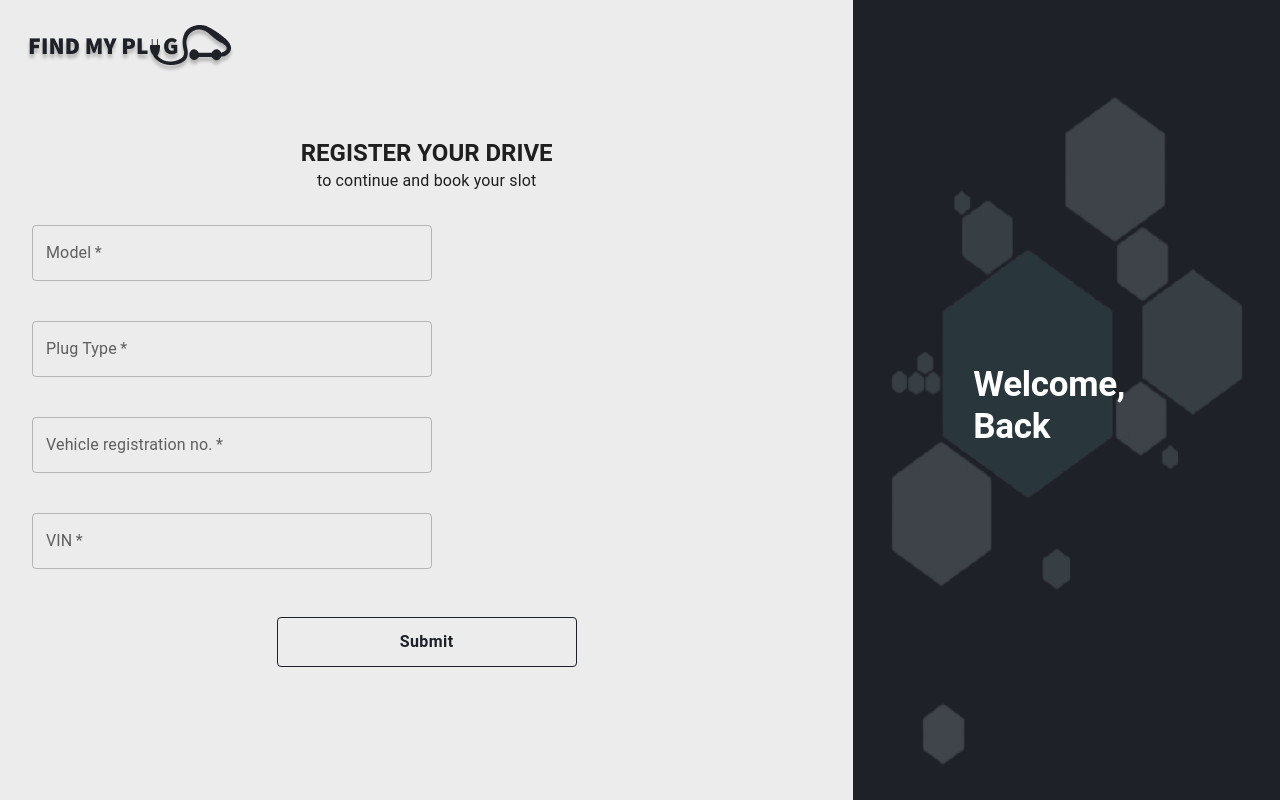
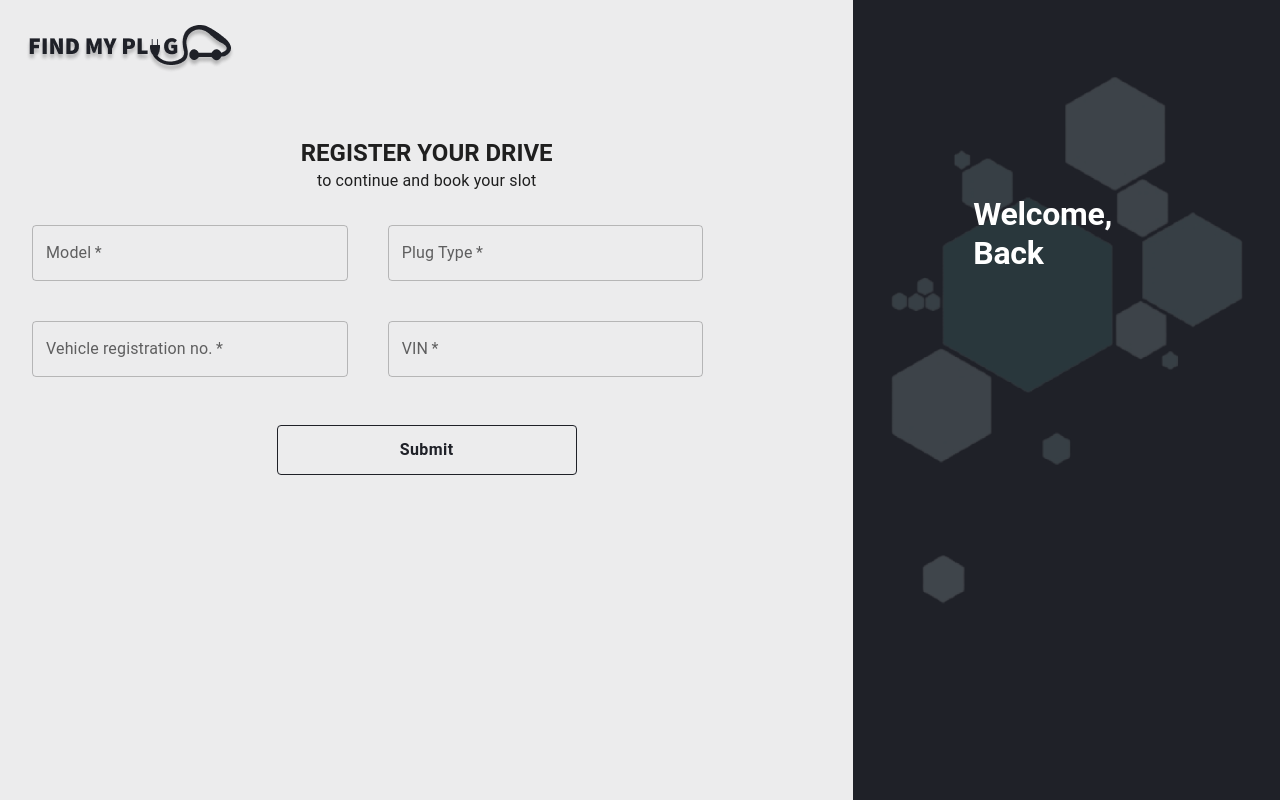
Before and after one commit to talkshrey/EV-Slot-Booking-Frontend, a React (Create React App) app: page /details in a window 1280 px wide. Built offline with nearby package versions, Linux system fonts and the light colour scheme; sample sign-in values are in the browser's storage.

Commit message:
Private routing added in other pages

```diff
--- a/src/App.js
+++ b/src/App.js
@@ -3,16 +3,17 @@ import SignInSide from "./pages/Signup/Signup";
 import Review from "./pages/Review/Review";
 import { Route, Routes } from "react-router";
 import { MuiThemeProvider, createTheme } from '@material-ui/core/styles';
-import { BrowserRouter as Router } from "react-router-dom";
+import { BrowserRouter as Router, Outlet, Navigate } from "react-router-dom";
 import Landing from "./pages/Landing/Landing";
 import Details from "./pages/CarDetails/Details";
 
 
 function App() {
 
-//   if(!token) {
-//     return <LoginSide setToken={setToken} />
-//   }
+	const PrivateRoute = () => {
+		const token = localStorage.getItem('token')
+		return token? <Outlet/> : <Navigate to="/login"/>
+	}
 
 	const theme = createTheme({
 		palette: {
@@ -30,42 +31,23 @@ function App() {
 				<Routes>
 					<Route exact path='/login' element={<LoginSide />} />
 					<Route path='/signup' element={<SignInSide />} />
-					<Route path='/review' element={<Review />} />
-					<Route exact path='/' element={<Landing />} />
-					<Route exact path='/details' element={<Details />} />
+
+					<Route path='/' element={<PrivateRoute />} >
+						<Route path='/' element={<Landing/>}/>
+					</Route>
+
+					<Route path='/review' element={<PrivateRoute />} >
+						<Route path='/review' element={<Review/>}/>
+					</Route>
+
+					<Route path='/details' element={<PrivateRoute />} >
+						<Route path='/details' element={<Details/>}/>
+					</Route>
 				</Routes>
 			</div>
 		</Router>
 		</MuiThemeProvider>
 	);
-
-	// {
-		/* <Router>
-<div>
-  <Link to="/">Home</Link>
-</div>
-<div>
-  <Link to="/signin">Blog Articles</Link>
-</div>
-
-<hr />
-
-<Routes>
-  <Route  path="/">
-	<LoginSide />
-  </Route>
-  <Route path="/signin">
-	< SignInSide />
-  </Route>
-</Routes>
-</Router> */
-	// }
-
-	// </div>
-
-	// );
-	// }
-	// 	);
 }
 
 export default App;
--- a/src/pages/CarDetails/Details.js
+++ b/src/pages/CarDetails/Details.js
@@ -17,7 +17,7 @@ export default function Details() {
     const [vin, setVin] = useState()
 
     var myHeaders = new Headers();
-    myHeaders.append("Authorization", "Token e9f8d73db43969b2613ac1eee60f4aae258ddfc5");
+    myHeaders.append("Authorization", `Token ${localStorage.getItem('token')}`);
     myHeaders.append("Cookie", "csrftoken=9G4FaPL7CN11nJAhTTLLNd48zCvchBmcrDKrsVkGgZN1NblNX29YJFRR8WkTYbD1");
 
     const handleSubmit = (event) => {
@@ -47,7 +47,7 @@ export default function Details() {
         <Grid container component="main" sx={{ height: "100vh", overflow: "hidden" }}>
             <Grid
                 item
-                xs={12}
+                xs={8}
                 sm={8}
                 md={8}
                 component={Paper}
@@ -89,7 +89,7 @@ export default function Details() {
                             label="Model"
                             name="Model"
                             autoComplete="Model"
-                            sx={{ mt: 3, mb: 2, mr: 5, width: "400px" }}
+                            sx={{ mt: 3, mb: 2, mr: 5, width: "40%" }}
                             onChange={(e)=>setModel(e.target.value)}
                         />
 
@@ -101,7 +101,7 @@ export default function Details() {
                             type="text"
                             id="plug_type"
                             autoComplete="plug type"
-                            sx={{ mt: 3, mb: 2, mr: 5, width: "400px" }}
+                            sx={{ mt: 3, mb: 2, mr: 5, width: "40%" }}
                             onChange={(e)=>setType(e.target.value)}
 
                         />
@@ -113,7 +113,7 @@ export default function Details() {
                             type="text"
                             id="Vehicle registration no."
                             autoComplete="Vehicle registration no."
-                            sx={{ mt: 3, mb: 2, mr: 5, width: "400px" }}
+                            sx={{ mt: 3, mb: 2, mr: 5, width: "40%" }}
                             onChange={(e)=>setReg(e.target.value)}
                         />
 
@@ -124,7 +124,7 @@ export default function Details() {
                             label="VIN"
                             type="number"
                             id="VIN"
-                            sx={{ mt: 3, mb: 2, mr: 5, width: "400px" }}
+                            sx={{ mt: 3, mb: 2, mr: 5, width: "40%" }}
                             onChange={(e)=>setVin(e.target.value)}
                         />
 
@@ -157,8 +157,8 @@ export default function Details() {
 
             <Grid
                 item
-                xs={false}
-                sm={false}
+                xs={4}
+                sm={4}
                 md={4}
                 sx={{
                     backgroundSize: "cover",
@@ -169,14 +169,14 @@ export default function Details() {
                 <img
                     src={cover}
                     alt="cover-img"
-                    style={{ width: "100%", height: "100vh" }}
+                    style={{ width: "100%" }}
                 />
 
                 <Typography
                     component="h6"
                     variant="h2"
                     fontWeight="bold"
-                    fontSize="35px"
+                    fontSize="2rem"
                     color="white"
                     sx={{
                         mt: -55,
--- a/src/pages/Login/Login.js
+++ b/src/pages/Login/Login.js
@@ -29,7 +29,6 @@ export default function LoginSide() {
 
 	const handleSubmit = async (event) => {
 		event.preventDefault();
-		console.warn(email, password);
 		var formdata = new FormData();
 		formdata.append("email", email);
 		formdata.append("password", password);
@@ -39,8 +38,11 @@ export default function LoginSide() {
 			body: formdata,
 			redirect: "follow",
 		})
-			.then((response) => response.text())
-			.then((result) => console.log(result));
+			.then((response) => response.json())
+			.then((result) => {
+				console.log(result.token)
+				localStorage.setItem('token', result.token)
+			});
 		// eslint-disable-next-line no-console
 	};
 
```
